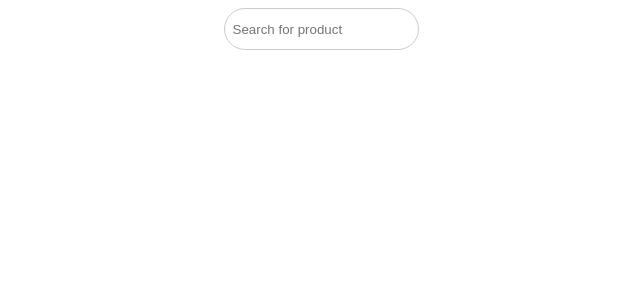
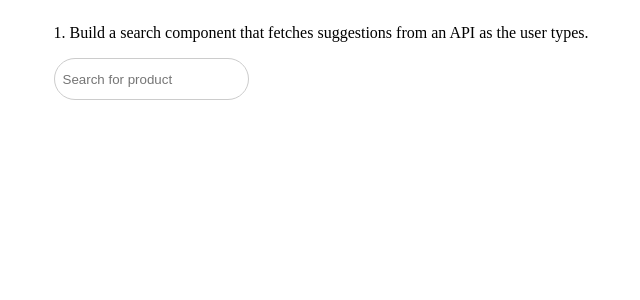
Before and after one commit to Joha99/frontend-systems-design, a React (Vite) app: page / in a window 1280 px wide. Shown: the top 300 px of the page, without its empty margins (319-959 px from the left). Built offline with nearby package versions, Linux system fonts and the light colour scheme.

Commit message:
add prompt description

```diff
--- a/src/typeahead/Typeahead.tsx
+++ b/src/typeahead/Typeahead.tsx
@@ -1,3 +1,21 @@
+/**
+ * Typeahead / Autocomplete
+ *
+ * Build a search component that fetches suggestions from an API as the user types.
+ * API: GET https://dummyjson.com/products/search?q={query}
+ * Response: { products: [{ id, title, price, category }, ...] }
+ *
+ * Requirements:
+ * 1. Show an input field. As the user types, fetch matching products and display them in a dropdown.
+ * 2. Debounce the API calls — don't fire a request on every keystroke.
+ * 3. Show appropriate UI for loading, no results, and error states.
+ * 4. When a user clicks a result, populate the input with that product's title and close the dropdown.
+ *
+ * Stretch:
+ * - Keyboard navigation — arrow keys to move through results, Enter to select, Escape to close.
+ * - Highlight the matching portion of text in each result.
+ */
+
 import { useEffect, useState, type ChangeEvent } from "react";
 
 import styles from "./Typeahead.module.css";
@@ -53,6 +71,10 @@ export const Typeahead = () => {
 
   return (
     <span>
+      <p>
+        1. Build a search component that fetches suggestions from an API as the
+        user types.
+      </p>
       <input
         type="text"
         placeholder="Search for product"
```
